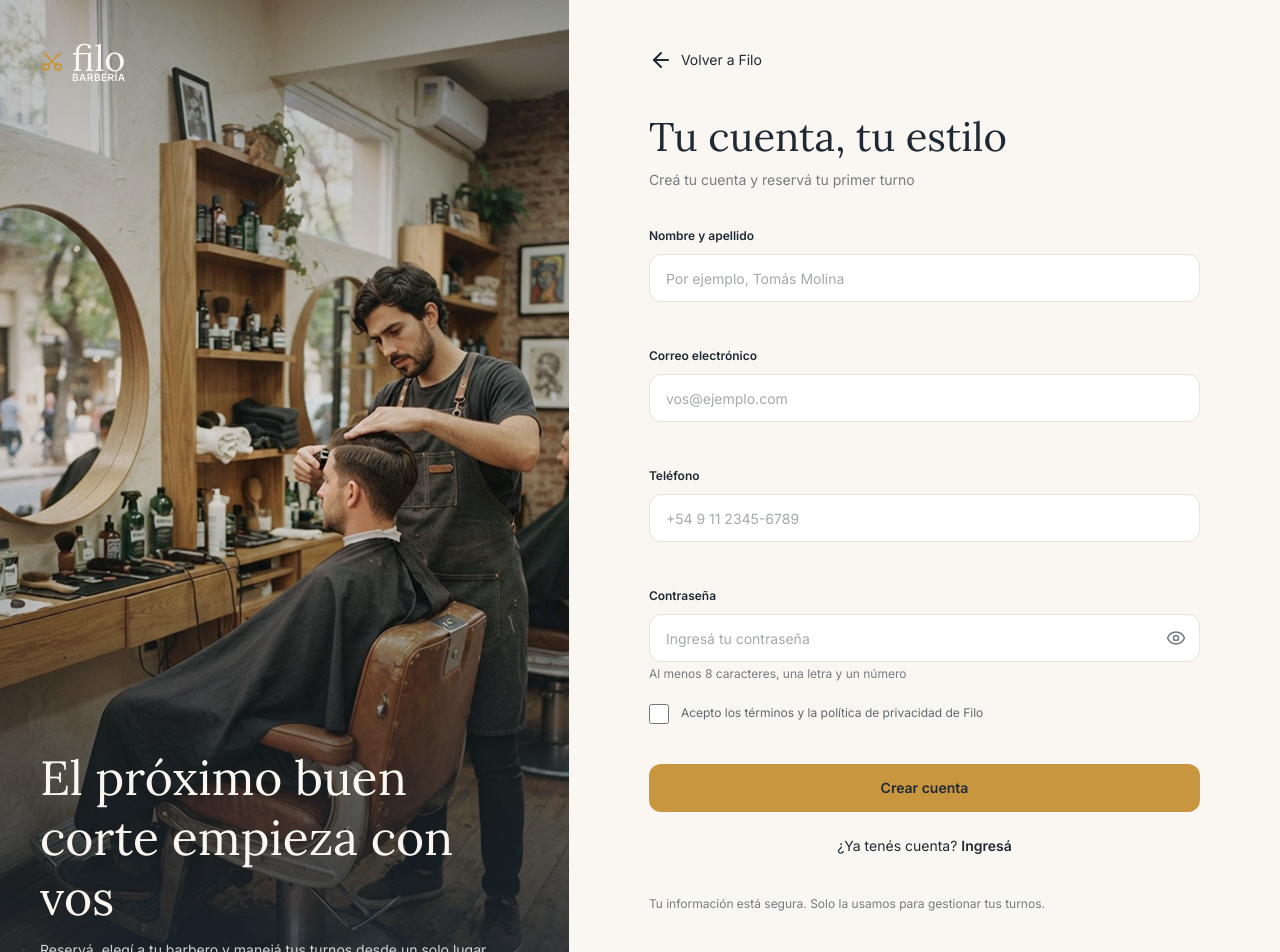
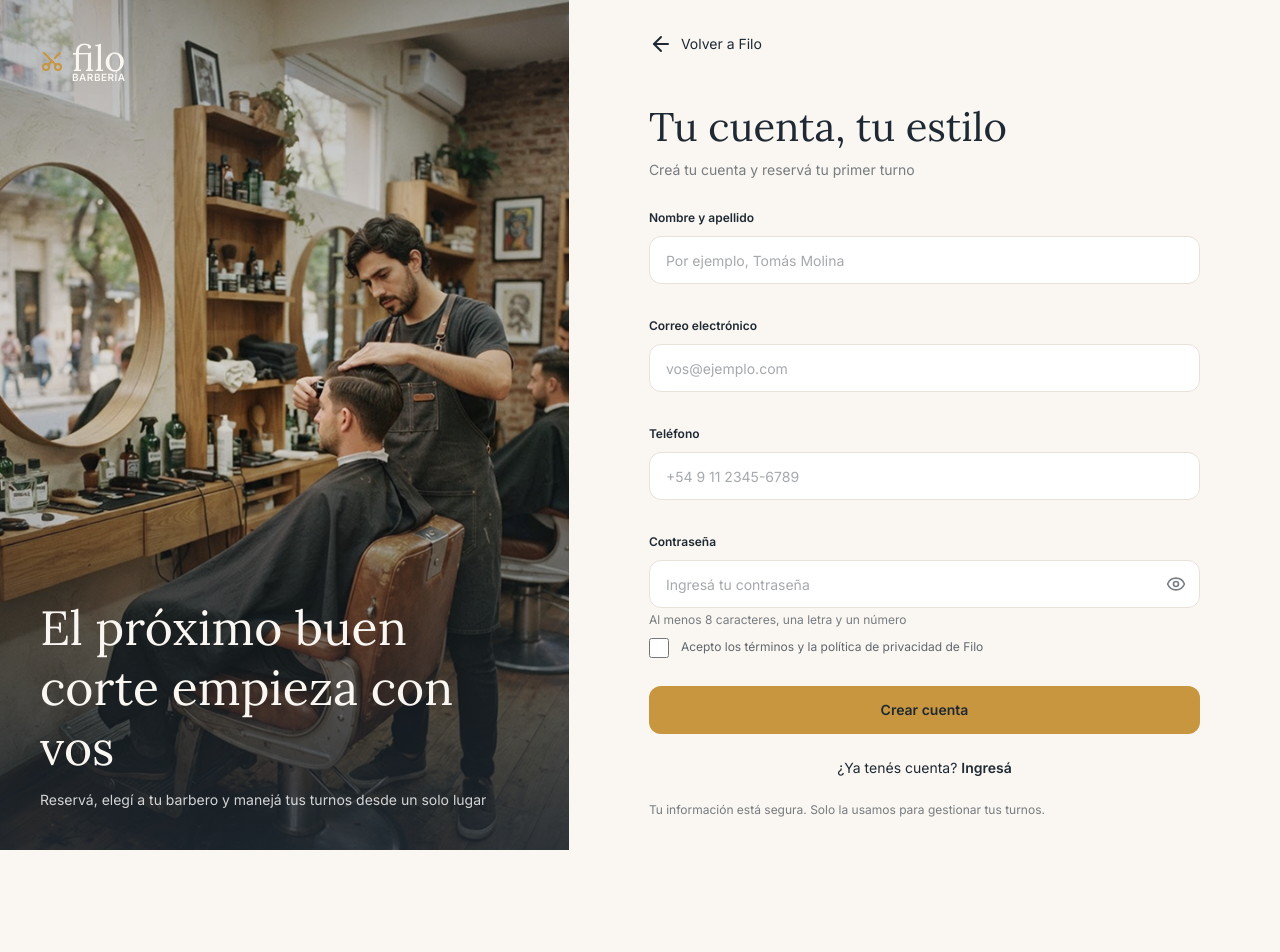
Before and after one commit to LucianoMaciel10/filo-barberia, a React (Vite) app in the folder client/: page /registro in a window 1280 px wide. Shown: the top 952 px of the page. After the commit the page ends 850 px from the top, so only its background shows below. Built offline with nearby package versions, Linux system fonts and the light colour scheme.

Commit message:
feat: mostrar alerta de errores en login y registro
Ajusta el espaciado del layout y mueve la nota de seguridad al AuthLayout.

```diff
--- a/client/src/components/layout/AuthLayout.jsx
+++ b/client/src/components/layout/AuthLayout.jsx
@@ -25,15 +25,15 @@ function AuthLayout({ children }) {
               El próximo buen corte empieza con vos
             </p>
             <p className="mt-3 hidden text-sm lg:block text-white/80">
-              Reservá, elegí a tu barbero y manejá tus turnos desde un solo lugar
+              Reservá, elegí a tu barbero y manejá tus turnos desde un solo
+              lugar
             </p>
           </div>
         </div>
       </aside>
 
-      {/* Panel del formulario */}
-      <main className="flex flex-col px-6 py-8 lg:px-20 lg:py-12">
-        <div className="mx-auto flex w-full max-w-xl my-auto flex-col">
+      <main className="px-6 py-6 lg:px-20 lg:py-8">
+        <div className="mx-auto w-full max-w-xl">
           <Link
             to="/"
             className="inline-flex w-fit items-center gap-2 text-sm transition-colors hover:text-dorado"
@@ -42,7 +42,12 @@ function AuthLayout({ children }) {
             Volver a Filo
           </Link>
 
-          <div className="my-auto py-10">{children}</div>
+          <div className="pt-8 lg:pt-10">{children}</div>
+
+          <p className="mt-6 text-xs text-charcoal/60">
+            Tu información está segura. Solo la usamos para gestionar tus
+            turnos.
+          </p>
         </div>
       </main>
     </div>
--- a/client/src/pages/Login.jsx
+++ b/client/src/pages/Login.jsx
@@ -4,6 +4,8 @@ import { Link } from "react-router-dom";
 import { z } from "zod";
 import AuthLayout from "../components/layout/AuthLayout";
 import Input from "../components/ui/Input";
+import FormAlert from "../components/ui/FormAlert";
+import { useFocusFirstError } from "../hooks/useFocusFirstError";
 
 const schema = z.object({
   email: z.email("Ingresá un correo válido"),
@@ -14,12 +16,14 @@ function Login() {
   const {
     register,
     handleSubmit,
-    formState: { errors, isSubmitting },
-  } = useForm({ resolver: zodResolver(schema) });
+    setFocus,
+    formState: { errors, isSubmitting, submitCount },
+  } = useForm({ resolver: zodResolver(schema), shouldFocusError: false });
+  const hasErrors = Object.keys(errors).length > 0;
+  useFocusFirstError({ errors, submitCount, setFocus });
 
   const onSubmit = async (data) => {
     // TODO: conectar con la API cuando esté el backend
-
     console.log("login", data.email);
   };
 
@@ -32,10 +36,16 @@ function Login() {
         Ingresá para reservar o ver tus próximos turnos
       </p>
 
+      <FormAlert
+        show={hasErrors}
+        title="Revisá tus datos"
+        message="Corregí los campos marcados para ingresar."
+      />
+
       <form
         onSubmit={handleSubmit(onSubmit)}
         noValidate
-        className="mt-8 space-y-5"
+        className="mt-6 space-y-2"
       >
         <Input
           label="Correo electrónico"
@@ -76,10 +86,6 @@ function Login() {
           Registrate
         </Link>
       </p>
-
-      <p className="mt-10 text-xs text-charcoal/60">
-        Tu información está segura. Solo la usamos para gestionar tus turnos.
-      </p>
     </AuthLayout>
   );
 }
--- a/client/src/pages/Register.jsx
+++ b/client/src/pages/Register.jsx
@@ -5,6 +5,8 @@ import { z } from "zod";
 import AuthLayout from "../components/layout/AuthLayout";
 import Checkbox from "../components/ui/Checkbox";
 import Input from "../components/ui/Input";
+import FormAlert from "../components/ui/FormAlert";
+import { useFocusFirstError } from "../hooks/useFocusFirstError";
 
 const schema = z.object({
   name: z.string().trim().min(3, "Ingresá tu nombre y apellido"),
@@ -27,11 +29,15 @@ function Register() {
   const {
     register,
     handleSubmit,
-    formState: { errors, isSubmitting },
+    setFocus,
+    formState: { errors, isSubmitting, submitCount },
   } = useForm({
     resolver: zodResolver(schema),
     defaultValues: { terms: false },
+    shouldFocusError: false,
   });
+  const hasErrors = Object.keys(errors).length > 0;
+  useFocusFirstError({ errors, submitCount, setFocus });
 
   const onSubmit = async (data) => {
     // TODO: conectar con la API cuando esté el backend
@@ -47,10 +53,16 @@ function Register() {
         Creá tu cuenta y reservá tu primer turno
       </p>
 
+      <FormAlert
+        show={hasErrors}
+        title="Revisá los datos para crear tu cuenta"
+        message="Corregí los campos y aceptá los términos."
+      />
+
       <form
         onSubmit={handleSubmit(onSubmit)}
         noValidate
-        className="mt-8 space-y-5"
+        className="mt-6 space-y-2"
       >
         <Input
           label="Nombre y apellido"
@@ -109,10 +121,6 @@ function Register() {
           Ingresá
         </Link>
       </p>
-
-      <p className="mt-10 text-xs text-charcoal/60">
-        Tu información está segura. Solo la usamos para gestionar tus turnos.
-      </p>
     </AuthLayout>
   );
 }
```
